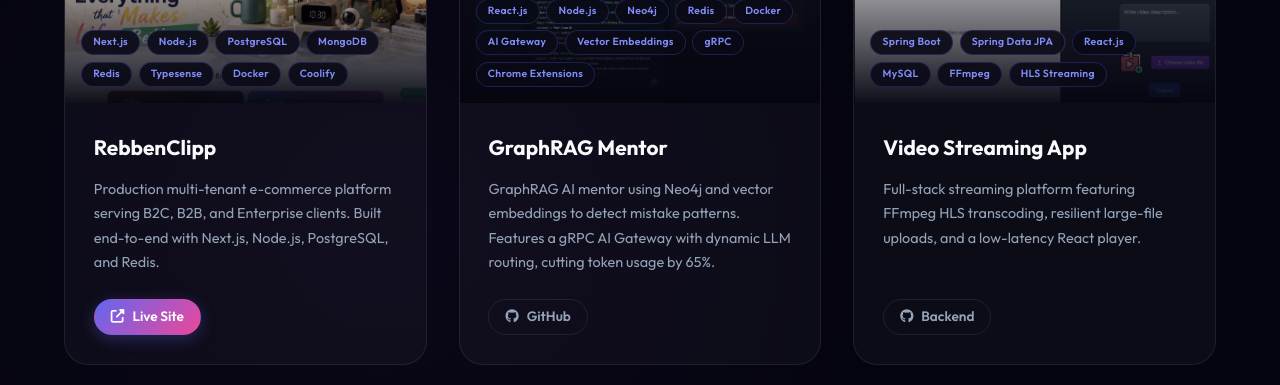
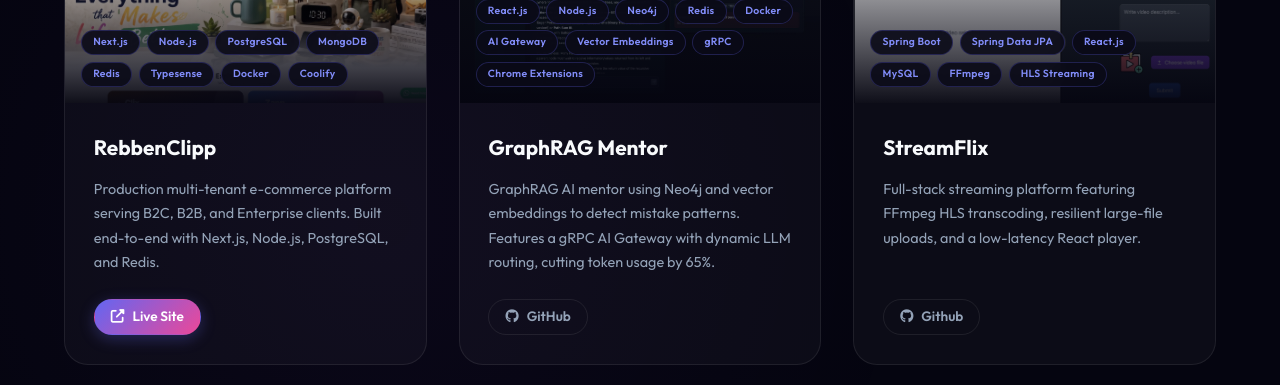
Before and after one commit to Utkarsh-Awasthi08/Portfolio, a React (Vite) app: page / in a window 1280 px wide. Shown: the part 3080-3465 px from the top of the page. Built offline with nearby package versions, Linux system fonts and the light colour scheme; no server answers.

Commit message:
chore: update video streaming project name to StreamFlix and update repo link

```diff
--- a/components/Projects.jsx
+++ b/components/Projects.jsx
@@ -88,13 +88,13 @@
                             </div>
                         </div>
                         <div className="project-content">
-                            <h3 className="project-title">Video Streaming App</h3>
+                            <h3 className="project-title">StreamFlix</h3>
                             <p className="project-description">
                                 Full-stack streaming platform featuring FFmpeg HLS transcoding, resilient large-file uploads, and a low-latency React player.
                             </p>
                             <div className="project-links">
-                                <a href="https://github.com/Utkarsh-Awasthi08/video-stream-backend.git" className="project-link" target="_blank" rel="noopener noreferrer">
-                                    <i className="fab fa-github"></i> Backend
+                                <a href="https://github.com/Utkarsh-Awasthi08/Video-Stream-App" className="project-link" target="_blank" rel="noopener noreferrer">
+                                    <i className="fab fa-github"></i> Github
                                 </a>
                             </div>
                         </div>
```
